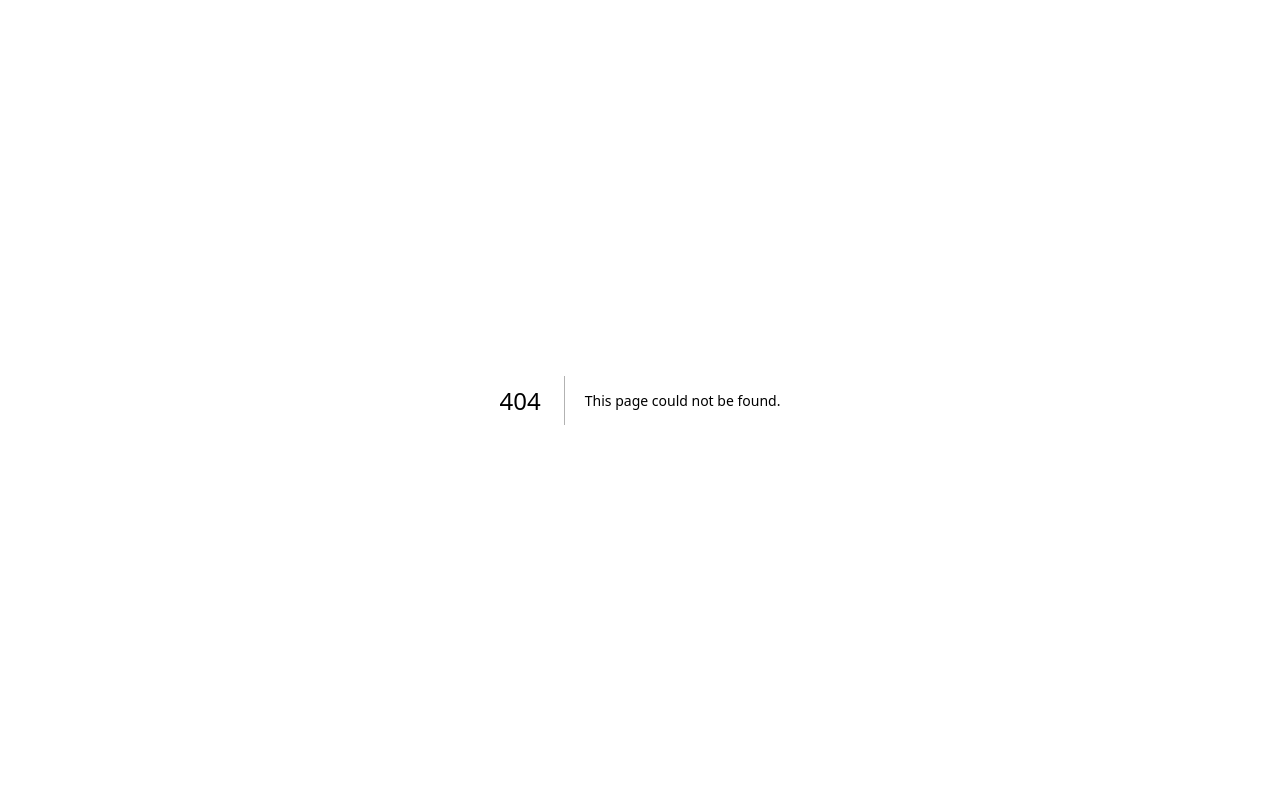
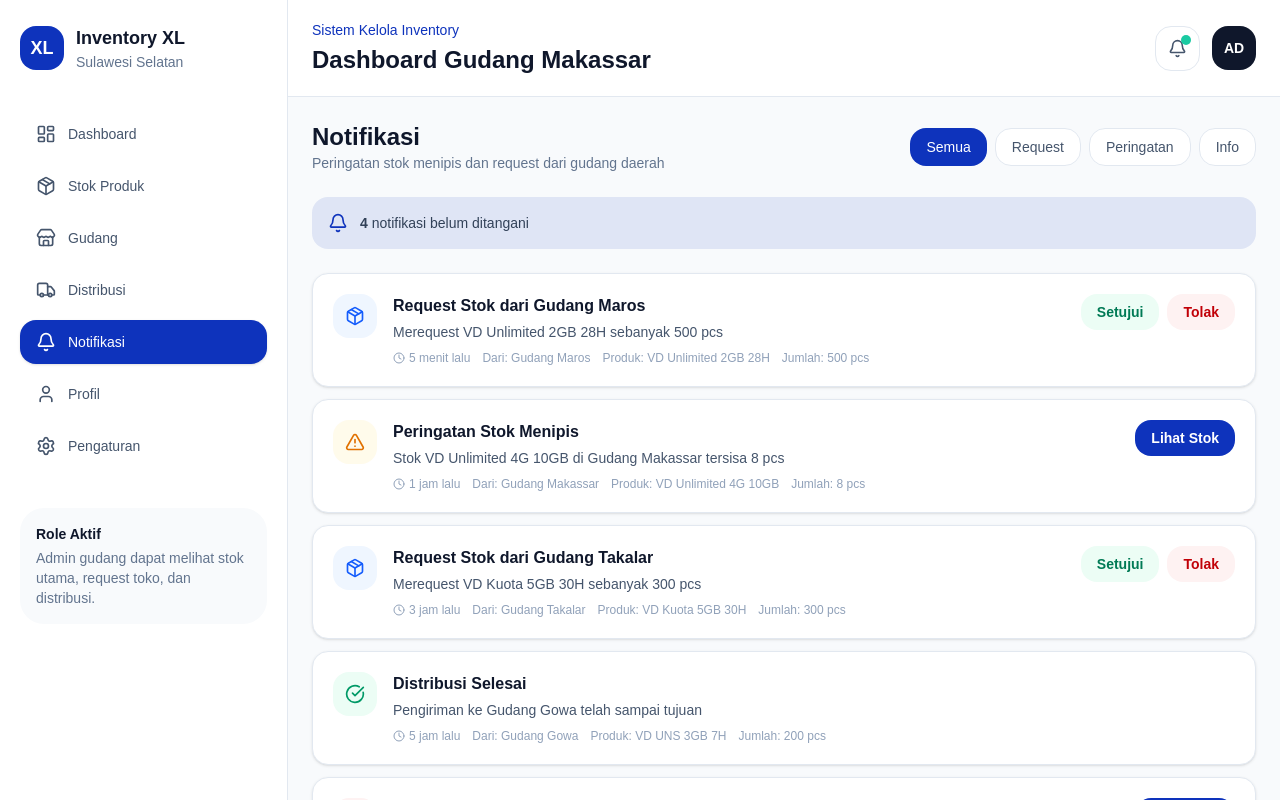
Before and after one commit to aabiilrqm/Website-XL---Management-Inventory, a Next.js app: page /notifikasi in a window 1280 px wide. Before the commit this address had no page. Built offline with nearby package versions, Linux system fonts and the light colour scheme.

Commit message:
Menambahkan halaman notifikasi

```diff
--- /dev/null
+++ b/src/app/notifikasi/page.tsx
@@ -0,0 +1,246 @@
+"use client";
+
+import Sidebar from "@/components/dashboard/Sidebar";
+import Topbar from "@/components/dashboard/Topbar";
+import {
+  Bell,
+  Package,
+  CheckCircle,
+  XCircle,
+  Clock,
+  AlertTriangle,
+} from "lucide-react";
+import { useState } from "react";
+
+const initialNotifications = [
+  {
+    id: 1,
+    type: "request",
+    title: "Request Stok dari Gudang Maros",
+    message: "Merequest VD Unlimited 2GB 28H sebanyak 500 pcs",
+    time: "5 menit lalu",
+    status: "pending",
+    from: "Gudang Maros",
+    product: "VD Unlimited 2GB 28H",
+    quantity: 500,
+  },
+  {
+    id: 2,
+    type: "alert",
+    title: "Peringatan Stok Menipis",
+    message: "Stok VD Unlimited 4G 10GB di Gudang Makassar tersisa 8 pcs",
+    time: "1 jam lalu",
+    status: "warning",
+    from: "Gudang Makassar",
+    product: "VD Unlimited 4G 10GB",
+    quantity: 8,
+  },
+  {
+    id: 3,
+    type: "request",
+    title: "Request Stok dari Gudang Takalar",
+    message: "Merequest VD Kuota 5GB 30H sebanyak 300 pcs",
+    time: "3 jam lalu",
+    status: "pending",
+    from: "Gudang Takalar",
+    product: "VD Kuota 5GB 30H",
+    quantity: 300,
+  },
+  {
+    id: 4,
+    type: "info",
+    title: "Distribusi Selesai",
+    message: "Pengiriman ke Gudang Gowa telah sampai tujuan",
+    time: "5 jam lalu",
+    status: "completed",
+    from: "Gudang Gowa",
+    product: "VD UNS 3GB 7H",
+    quantity: 200,
+  },
+  {
+    id: 5,
+    type: "alert",
+    title: "Peringatan Stok Kritis",
+    message: "Stok VD Unlimited 1GB 7H di Gudang Bulukumba tersisa 5 pcs",
+    time: "1 hari lalu",
+    status: "critical",
+    from: "Gudang Bulukumba",
+    product: "VD Unlimited 1GB 7H",
+    quantity: 5,
+  },
+];
+
+export default function NotifikasiPage() {
+  const [notifications, setNotifications] = useState(initialNotifications);
+  const [filter, setFilter] = useState("semua");
+
+  const filteredNotif = notifications.filter((n) => {
+    if (filter === "semua") return true;
+    return n.type === filter;
+  });
+
+  const getIcon = (type: string, status: string) => {
+    if (type === "request")
+      return <Package className="h-5 w-5 text-blue-600" />;
+    if (type === "alert") {
+      if (status === "critical")
+        return <AlertTriangle className="h-5 w-5 text-red-600" />;
+      return <AlertTriangle className="h-5 w-5 text-amber-600" />;
+    }
+    return <CheckCircle className="h-5 w-5 text-emerald-600" />;
+  };
+
+  const getBgColor = (type: string, status: string) => {
+    if (type === "request") return "bg-blue-50";
+    if (type === "alert") {
+      if (status === "critical") return "bg-red-50";
+      return "bg-amber-50";
+    }
+    return "bg-emerald-50";
+  };
+
+  const handleApprove = (id: number) => {
+    setNotifications((prev) =>
+      prev.map((n) => (n.id === id ? { ...n, status: "approved" } : n)),
+    );
+    alert(`Request telah disetujui!`);
+  };
+
+  const handleReject = (id: number) => {
+    setNotifications((prev) => prev.filter((n) => n.id !== id));
+    alert(`Request ditolak.`);
+  };
+
+  return (
+    <main className="h-screen overflow-hidden bg-slate-50">
+      <div className="flex h-full">
+        <Sidebar />
+        <section className="flex h-full min-w-0 flex-1 flex-col overflow-hidden">
+          <Topbar />
+
+          <div className="flex-1 overflow-y-auto p-6">
+            {/* Header */}
+            <div className="mb-6 flex flex-col justify-between gap-4 md:flex-row md:items-center">
+              <div>
+                <h1 className="text-2xl font-bold text-slate-900">
+                  Notifikasi
+                </h1>
+                <p className="text-sm text-slate-500">
+                  Peringatan stok menipis dan request dari gudang daerah
+                </p>
+              </div>
+              <div className="flex gap-2">
+                {["semua", "request", "alert", "info"].map((f) => (
+                  <button
+                    key={f}
+                    onClick={() => setFilter(f)}
+                    className={`rounded-2xl px-4 py-2 text-sm font-medium transition ${
+                      filter === f
+                        ? "bg-[#0E33BC] text-white"
+                        : "bg-white border border-slate-200 text-slate-600 hover:bg-slate-50"
+                    }`}
+                  >
+                    {f === "semua"
+                      ? "Semua"
+                      : f === "request"
+                        ? "Request"
+                        : f === "alert"
+                          ? "Peringatan"
+                          : "Info"}
+                  </button>
+                ))}
+              </div>
+            </div>
+
+            {/* Jumlah Notifikasi Belum Dibaca */}
+            <div className="mb-6 rounded-2xl bg-[#0E33BC]/10 p-4">
+              <div className="flex items-center gap-3">
+                <Bell className="h-5 w-5 text-[#0E33BC]" />
+                <p className="text-sm text-slate-700">
+                  <span className="font-semibold">
+                    {
+                      notifications.filter(
+                        (n) =>
+                          n.status === "pending" ||
+                          n.status === "warning" ||
+                          n.status === "critical",
+                      ).length
+                    }
+                  </span>{" "}
+                  notifikasi belum ditangani
+                </p>
+              </div>
+            </div>
+
+            {/* List Notifikasi */}
+            <div className="space-y-3">
+              {filteredNotif.map((notif) => (
+                <div
+                  key={notif.id}
+                  className={`rounded-2xl border border-slate-200 bg-white p-5 shadow-sm transition hover:shadow-md`}
+                >
+                  <div className="flex flex-col gap-4 sm:flex-row sm:items-start sm:justify-between">
+                    <div className="flex gap-4">
+                      <div
+                        className={`rounded-2xl ${getBgColor(notif.type, notif.status)} p-3 h-fit`}
+                      >
+                        {getIcon(notif.type, notif.status)}
+                      </div>
+                      <div>
+                        <h3 className="font-bold text-slate-900">
+                          {notif.title}
+                        </h3>
+                        <p className="mt-1 text-sm text-slate-600">
+                          {notif.message}
+                        </p>
+                        <div className="mt-2 flex flex-wrap gap-3 text-xs text-slate-400">
+                          <span className="flex items-center gap-1">
+                            <Clock size={12} />
+                            {notif.time}
+                          </span>
+                          <span>Dari: {notif.from}</span>
+                          <span>Produk: {notif.product}</span>
+                          <span>Jumlah: {notif.quantity} pcs</span>
+                        </div>
+                      </div>
+                    </div>
+
+                    {notif.type === "request" && notif.status === "pending" && (
+                      <div className="flex gap-2">
+                        <button
+                          onClick={() => handleApprove(notif.id)}
+                          className="rounded-2xl bg-emerald-50 px-4 py-2 text-sm font-semibold text-emerald-700 hover:bg-emerald-100"
+                        >
+                          Setujui
+                        </button>
+                        <button
+                          onClick={() => handleReject(notif.id)}
+                          className="rounded-2xl bg-red-50 px-4 py-2 text-sm font-semibold text-red-700 hover:bg-red-100"
+                        >
+                          Tolak
+                        </button>
+                      </div>
+                    )}
+
+                    {notif.type === "alert" && (
+                      <button className="rounded-2xl bg-[#0E33BC] px-4 py-2 text-sm font-semibold text-white hover:bg-blue-800">
+                        Lihat Stok
+                      </button>
+                    )}
+                  </div>
+                </div>
+              ))}
+
+              {filteredNotif.length === 0 && (
+                <div className="rounded-3xl border border-slate-200 bg-white p-12 text-center">
+                  <Bell className="mx-auto h-12 w-12 text-slate-300" />
+                  <p className="mt-3 text-slate-500">Tidak ada notifikasi</p>
+                </div>
+              )}
+            </div>
+          </div>
+        </section>
+      </div>
+    </main>
+  );
+}
```
